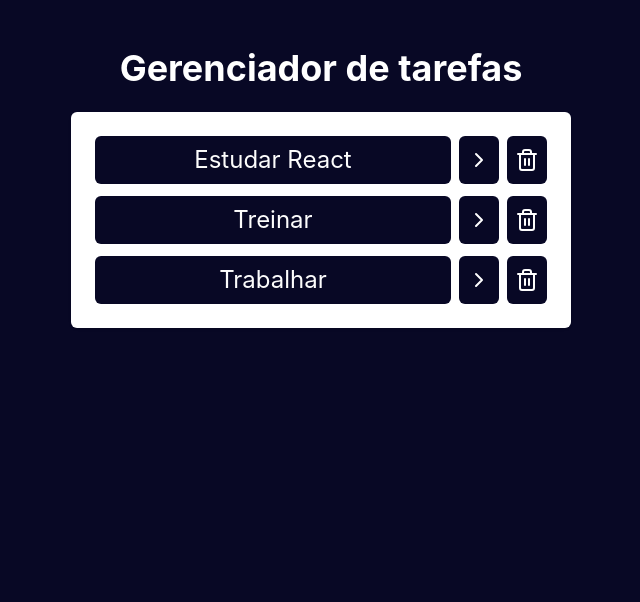
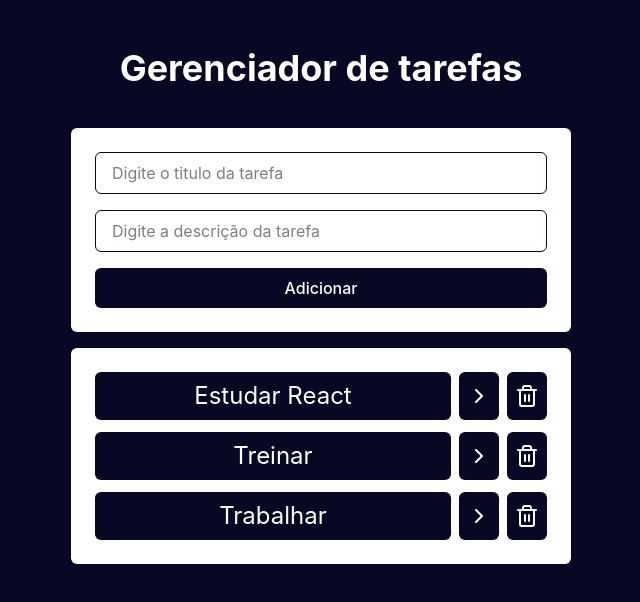
Before and after one commit to SamukaArcanjo/base-react, a React (Vite) app in the folder BaseReact/: page / in a window 1280 px wide. Shown: the top 602 px of the page, without its empty margins (319-959 px from the left). Built offline with nearby package versions, Linux system fonts and the light colour scheme.

Commit message:
Ajustes no App.jsx

```diff
--- a/BaseReact/src/App.jsx
+++ b/BaseReact/src/App.jsx
@@ -1,5 +1,6 @@
 import React, { useState } from "react";
 import Tasks from "./components/Task";
+import AddTask from "./components/AddTask";
 
 function App() {
   const [tasks, setTasks] = useState([
@@ -40,12 +41,27 @@ function App() {
     setTasks(newTasks);
   }
 
+  // ADICIONAR TAREFA
+  function addTaskOnClick(title, description) {
+    const newTask = {
+      id: tasks.lenght + 1,
+      title,
+      description,
+      isCompleted: false,
+    };
+
+    setTasks([...tasks, newTask]);
+  }
+
   return (
-    <div className="bg-[#080825] h-screen w-screen flex p-6 justify-center">
-      <div className="w-[500px]">
+    <div className="bg-[#080825] h-screen w-screen flex p-6 justify-center ">
+      <div className="w-[500px] space-y-4">
         <h1 className="text-4xl font-bold text-[#fff] text-center p-6">
           Gerenciador de tarefas
         </h1>
+
+        <AddTask addTaskOnClick={addTaskOnClick}/>
+
         <Tasks
           tasks={tasks}
           taskCompleted={taskCompleted}
--- /dev/null
+++ b/BaseReact/src/components/AddTask.jsx
@@ -0,0 +1,21 @@
+function AddTask(props) {
+  return (
+    <div className="space-y-4 p-6 bg-[#ffffff] flex flex-col rounded-md shadow">
+      <input
+        type="text"
+        placeholder="Digite o titulo da tarefa"
+        className="border border-[#080825] outline-[#161663] px-4 py-2 rounded-md"
+      />
+      <input
+        type="text"
+        placeholder="Digite a descrição da tarefa"
+        className="border border-[#080825] outline-[#161663] px-4 py-2 rounded-md"
+      />
+      <button className="bg-[#080825] text-white px-4 py-2 rounded-md font-medium">
+        Adicionar
+      </button>
+    </div>
+  );
+}
+
+export default AddTask;
```
